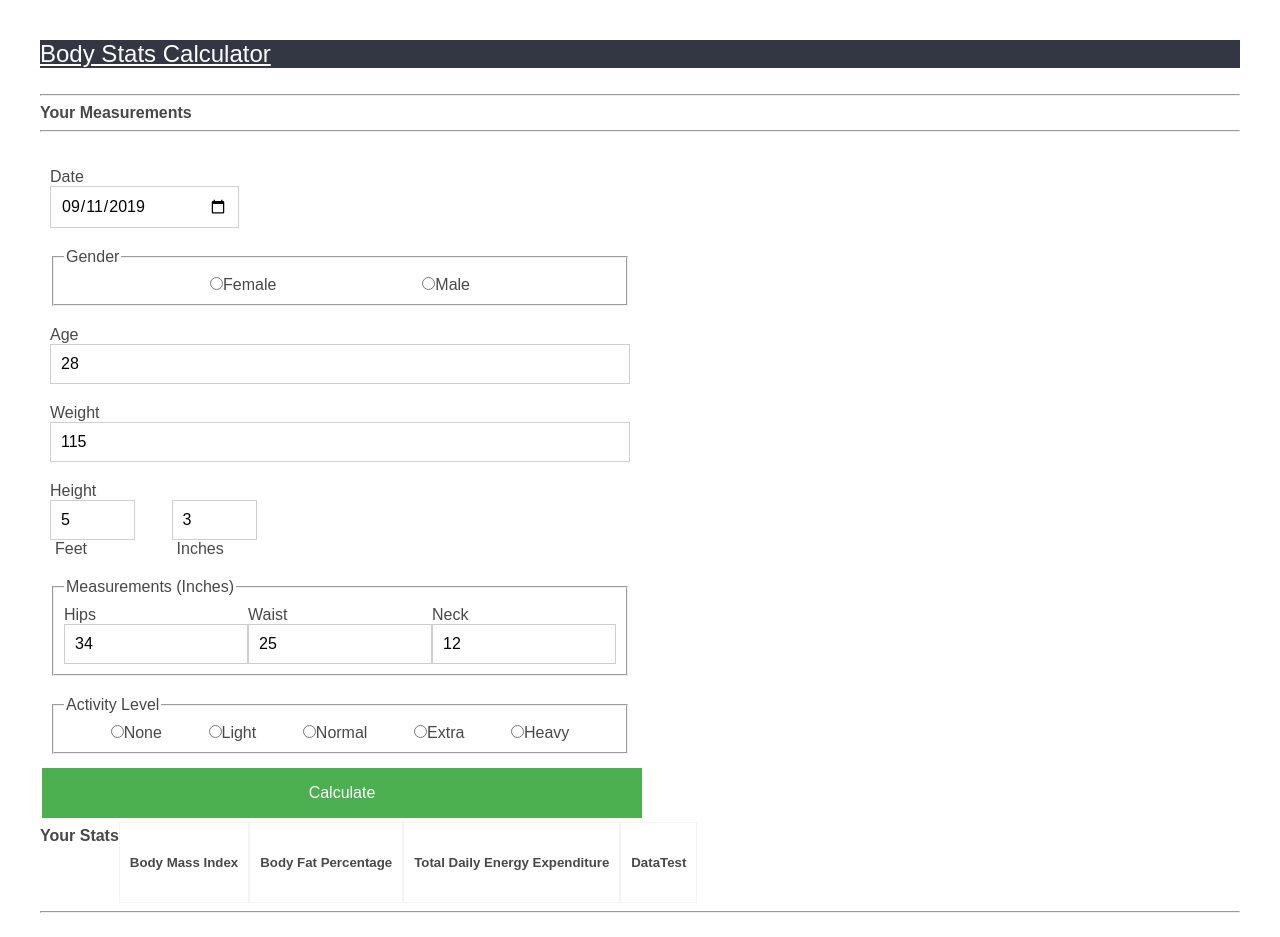
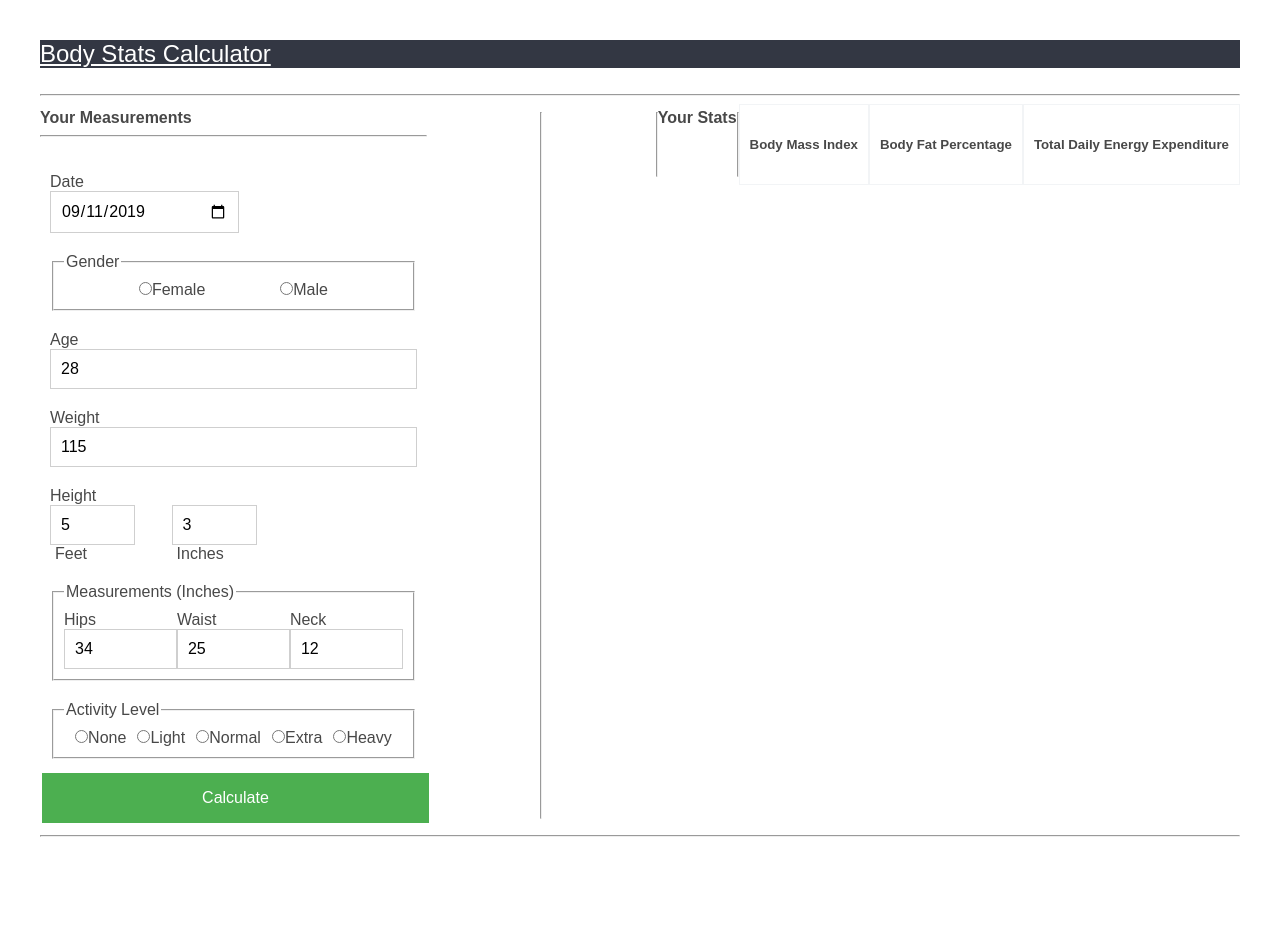
Before and after one commit to kkote/BfCalc-React, a React (Create React App) app: page / in a window 1280 px wide. Shown: the top 937 px of the page. After the commit the page ends 903 px from the top, so only its background shows below. Built offline with nearby package versions, Linux system fonts and the light colour scheme; no server answers.

Commit message:
HTML Stat Group Display

```diff
--- a/src/App.css
+++ b/src/App.css
@@ -94,7 +94,7 @@ h3 {
 }
 
 .calcForm form {
-  width: 50%;
+  /* width: 50%; */
   margin: 0 auto;
   position: relative;
 }
@@ -185,6 +185,21 @@ input, textarea, select, button {
 
 
 /* End Form CSS */
+
+
+
+
+
+
+
+/* Stats And Calc */
+
+.calcAndStat{
+  display: flex;
+}
+
+
+
 
 
 
@@ -360,6 +375,8 @@ label {
   display: flex;
   /* justify-content: space-between; */
   margin-bottom: 0 !important;
+
+  height: max-content;
 }
 
 @media only screen and (min-width: 601px) {
--- a/src/App.js
+++ b/src/App.js
@@ -78,11 +78,11 @@ class App extends React.Component {
           <Form />
           <hr />
           <br></br>
-          <Stats
+         {/*} <Stats
             bmi={data[0].bmi}
             bf={stat[0].bf}
             tdee={stat[0].tdee}
-          />
+          /> /*}
           <hr />
           <Table
             statlist={this.state.data}
--- a/src/components/form.js
+++ b/src/components/form.js
@@ -43,6 +43,7 @@ class Form extends React.Component {
 
   render() {
     return (
+      <div className="calcAndStat">
         <div className="calcForm">
           <header>
             <h4>Your Measurements</h4>
@@ -159,20 +160,32 @@ class Form extends React.Component {
         </form>
 
 
-        {this.state.res && (
-            <div className="res-block">
-            <h3>Data to be sent:</h3>
-            <pre>FormData {this.state.res}</pre>
-            </div>
-        )}
-        <div>
+
+
+
+
+
+        </div>
+
+
+
+        <hr></hr>
         <Stats
 
             bmi={this.state.bmiDisplay}
             bf={this.state.bfDisplay}
             tdee={this.state.tdeeDisplay}
           />
-        </div>
+
+
+       <br></br>
+
+        {/*{this.state.res && (
+            <div className="res-block">
+            <h3>Data to be sent:</h3>
+            <pre>FormData {this.state.res}</pre>
+            </div>
+        )}  */}
 
 
 
--- a/src/components/statDisplay.js
+++ b/src/components/statDisplay.js
@@ -23,9 +23,11 @@ class Stats extends React.Component {
 
       return (
         <div className="statGroup">
+           <hr></hr>
         <header>
           <h4>Your Stats</h4>
         </header>
+        <hr></hr>
         <div className="statItem">
           <h5>Body Mass Index</h5>
           {bmi}
@@ -38,10 +40,6 @@ class Stats extends React.Component {
           <h5>Total Daily Energy Expenditure</h5>
           {tdee}
         </div>
-        <div className="statItem">
-          <h5>DataTest</h5>
-
-        </div>
       </div>
 
       );
```
